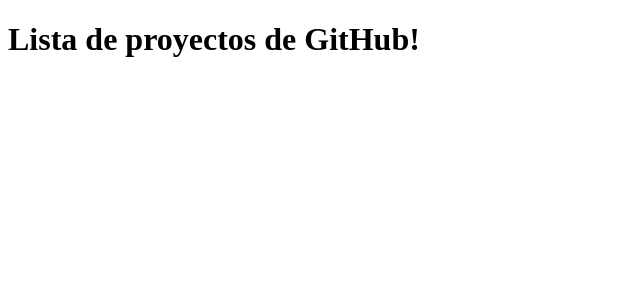
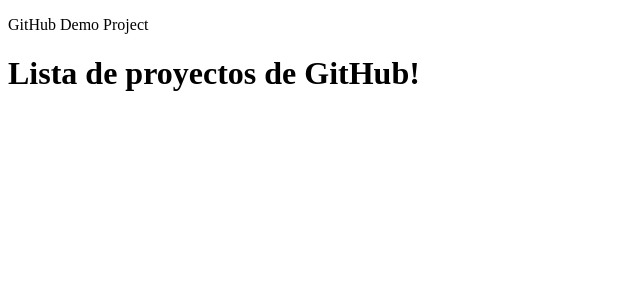
Before and after one commit to appdigitales/curso-react-unitec, a React app: page / in a window 1280 px wide. Shown: the top 300 px of the page, without its empty margins (0-640 px from the left). Built offline with nearby package versions, Linux system fonts and the light colour scheme; the HTML template or start-up script is replaced by a standard one.

Commit message:
Intro a JSX y estilos en CSS

```diff
--- a/src/App.js
+++ b/src/App.js
@@ -1,12 +1,16 @@
-import React from "react";
-import { render } from "react-dom";
+import React from 'react';
+import ReactDOM from 'react-dom';
+import Header from './Header.js';
 
 const App = () => {
-  return React.createElement(
-    "div",
-    {},
-    React.createElement("h1", {}, "Lista de proyectos de GitHub!")
+  return (
+    <div>
+      <Header />
+      <div className="container">
+        <h1>Lista de proyectos de GitHub!</h1>
+      </div>
+    </div>
   );
 };
 
-render(React.createElement(App), document.getElementById("root"));
+ReactDOM.render(<App />, document.getElementById('root'));
--- /dev/null
+++ b/src/Header.js
@@ -0,0 +1,11 @@
+import React from 'react';
+
+const Header = () => {
+  return (
+    <div className="header">
+      <p className="logo">GitHub Demo Project</p>
+    </div>
+  );
+};
+
+export default Header;
```
Also changed, not shown: .eslintrc.json, 2 other files (tests, documents, lock files or other folders).
